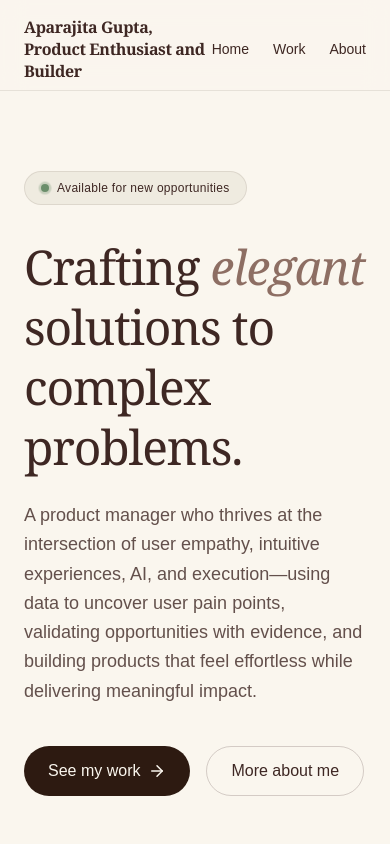
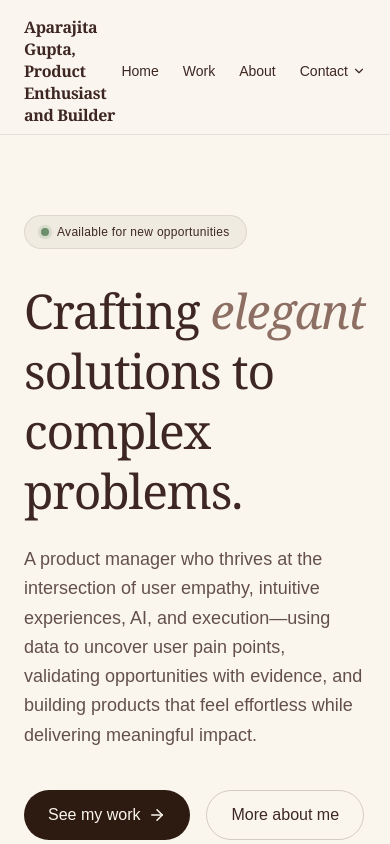
Before and after one commit to Aparajita-learns/portfolio-app, a Next.js app: page / in a window 390 px wide. Shown: the top 844 px of the page. Built offline with nearby package versions, Linux system fonts and the light colour scheme; no server answers.

Commit message:
Update Contact links: add dropdown in navbar and phone link in footer

```diff
--- a/src/components/Footer.tsx
+++ b/src/components/Footer.tsx
@@ -1,4 +1,4 @@
-import { Mail } from "lucide-react";
+import { Mail, Phone } from "lucide-react";
 
 export default function Footer() {
   return (
@@ -9,6 +9,7 @@ export default function Footer() {
           <a href="https://www.linkedin.com/in/aparajita-gupta-1a35031a9/" target="_blank" rel="noopener noreferrer" className="hover:text-(--color-peach) transition">LinkedIn</a>
           <a href="https://github.com/Aparajita-learns" target="_blank" rel="noopener noreferrer" className="hover:text-(--color-peach) transition">GitHub</a>
           <a href="mailto:aparajita2407@gmail.com" className="hover:text-(--color-peach) transition flex items-center gap-1"><Mail size={16} /> Email</a>
+          <a href="tel:+918840976918" className="hover:text-(--color-peach) transition flex items-center gap-1"><Phone size={16} /> +91-8840976918</a>
         </div>
       </div>
     </footer>
--- a/src/components/Navbar.tsx
+++ b/src/components/Navbar.tsx
@@ -1,16 +1,53 @@
+'use client';
+
+import { useState } from "react";
 import Link from "next/link";
+import { Mail, Phone, ChevronDown } from "lucide-react";
 
 export default function Navbar() {
+  const [isOpen, setIsOpen] = useState(false);
+
   return (
     <nav className="sticky top-0 z-50 bg-(--color-cream)/90 backdrop-blur-md pt-4 pb-2 border-b border-(--color-ink)/10">
       <div className="mx-auto max-w-4xl px-6 flex items-center justify-between">
         <Link href="/" className="font-serif text-base sm:text-lg font-bold tracking-tight leading-snug max-w-[min(100%,14rem)] sm:max-w-none">
           Aparajita Gupta, Product Enthusiast and Builder
         </Link>
-        <div className="flex gap-6 text-sm font-medium">
+        <div className="flex gap-6 text-sm font-medium items-center">
           <Link href="/" className="hover:text-(--color-accent) transition">Home</Link>
           <Link href="/work" className="hover:text-(--color-accent) transition">Work</Link>
           <Link href="/about" className="hover:text-(--color-accent) transition">About</Link>
+
+          {/* Contact Dropdown */}
+          <div
+            className="relative"
+            onMouseLeave={() => setIsOpen(false)}
+          >
+            <button
+              onClick={() => setIsOpen(!isOpen)}
+              onMouseEnter={() => setIsOpen(true)}
+              className="flex items-center gap-1 hover:text-(--color-accent) transition focus:outline-none cursor-pointer"
+            >
+              Contact <ChevronDown size={14} />
+            </button>
+
+            {isOpen && (
+              <div className="absolute right-0 mt-2 w-56 rounded-xl bg-(--color-cream) border border-(--color-ink)/10 p-3 shadow-lg flex flex-col gap-2">
+                <a
+                  href="mailto:aparajita2407@gmail.com"
+                  className="flex items-center gap-2 text-xs sm:text-sm hover:text-(--color-accent) transition text-(--color-ink)/80 p-1"
+                >
+                  <Mail size={16} /> aparajita2407@gmail.com
+                </a>
+                <a
+                  href="tel:+918840976918"
+                  className="flex items-center gap-2 text-xs sm:text-sm hover:text-(--color-accent) transition text-(--color-ink)/80 p-1"
+                >
+                  <Phone size={16} /> +91-8840976918
+                </a>
+              </div>
+            )}
+          </div>
         </div>
       </div>
     </nav>
```
